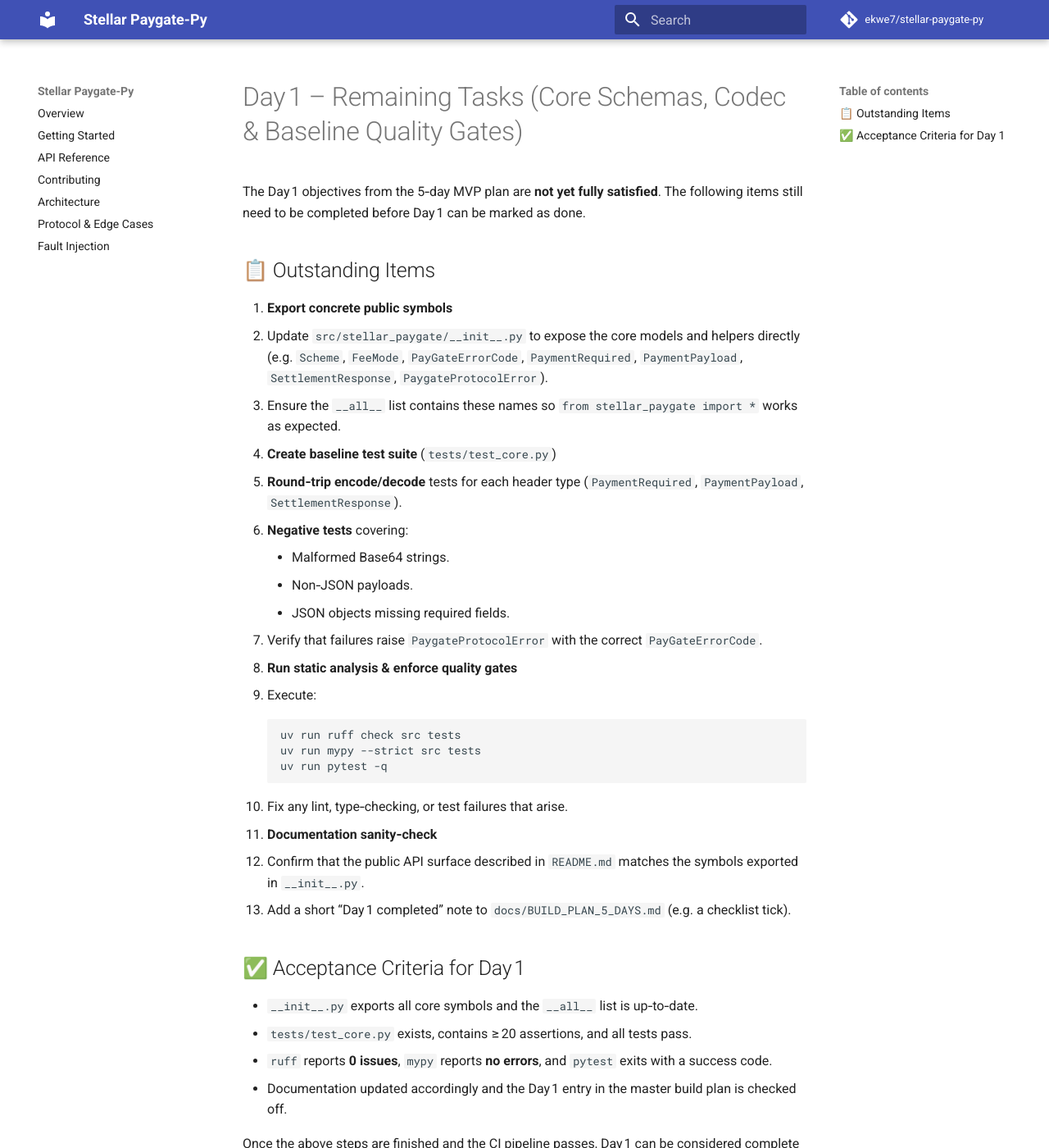
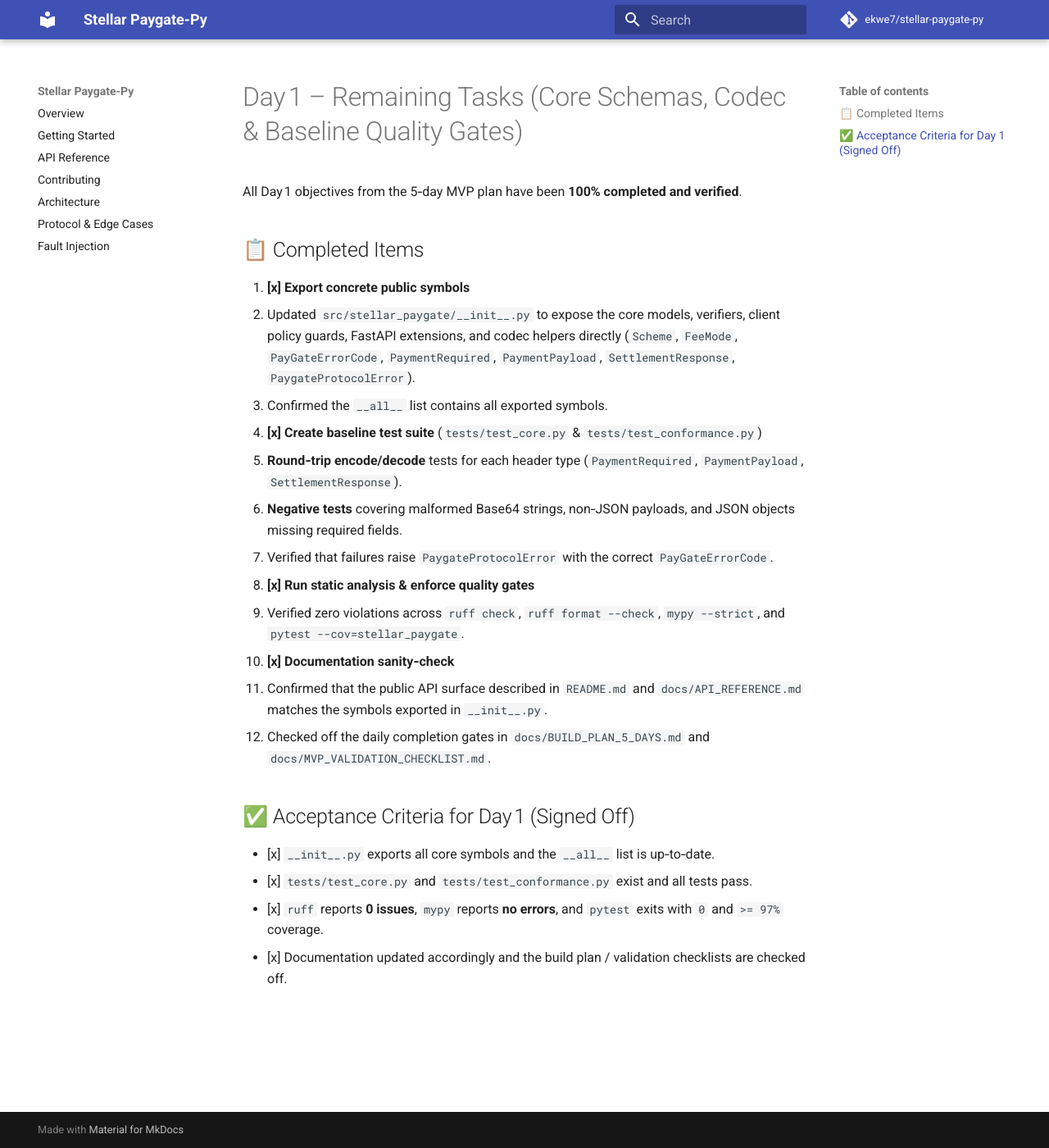
Before and after one commit to ekwe7/stellar-paygate-py, an MkDocs documentation site: the page built from docs/DAY1_REMAINING_TASKS.md, in a window 1280 px wide and 1400 px high. Shown: the whole window at 82% size. Built offline with MkDocs 1.6.1 and Material for MkDocs 9.7.7, drawn with Linux system fonts in a browser that asks for light colours; comment, search, counter and statistics services are not loaded; some of the changed text lies outside the part shown.

Commit message:
test(conformance): add end-to-end offline conformance matrix and sign off MVP checklists

````diff
--- a/docs/DAY1_REMAINING_TASKS.md
+++ b/docs/DAY1_REMAINING_TASKS.md
@@ -1,38 +1,27 @@
 # Day 1 – Remaining Tasks (Core Schemas, Codec & Baseline Quality Gates)
 
-The Day 1 objectives from the 5‑day MVP plan are **not yet fully satisfied**. The following items still need to be completed before Day 1 can be marked as done.
+All Day 1 objectives from the 5‑day MVP plan have been **100% completed and verified**.
 
-## 📋 Outstanding Items
+## 📋 Completed Items
 
-1. **Export concrete public symbols**
-   - Update `src/stellar_paygate/__init__.py` to expose the core models and helpers directly (e.g. `Scheme`, `FeeMode`, `PayGateErrorCode`, `PaymentRequired`, `PaymentPayload`, `SettlementResponse`, `PaygateProtocolError`).
-   - Ensure the `__all__` list contains these names so `from stellar_paygate import *` works as expected.
+1. **[x] Export concrete public symbols**
+   - Updated `src/stellar_paygate/__init__.py` to expose the core models, verifiers, client policy guards, FastAPI extensions, and codec helpers directly (`Scheme`, `FeeMode`, `PayGateErrorCode`, `PaymentRequired`, `PaymentPayload`, `SettlementResponse`, `PaygateProtocolError`).
+   - Confirmed the `__all__` list contains all exported symbols.
 
-2. **Create baseline test suite** (`tests/test_core.py`)
+2. **[x] Create baseline test suite** (`tests/test_core.py` & `tests/test_conformance.py`)
    - **Round‑trip encode/decode** tests for each header type (`PaymentRequired`, `PaymentPayload`, `SettlementResponse`).
-   - **Negative tests** covering:
-     - Malformed Base64 strings.
-     - Non‑JSON payloads.
-     - JSON objects missing required fields.
-   - Verify that failures raise `PaygateProtocolError` with the correct `PayGateErrorCode`.
+   - **Negative tests** covering malformed Base64 strings, non‑JSON payloads, and JSON objects missing required fields.
+   - Verified that failures raise `PaygateProtocolError` with the correct `PayGateErrorCode`.
 
-3. **Run static analysis & enforce quality gates**
-   - Execute:
-     ```bash
-     uv run ruff check src tests
-     uv run mypy --strict src tests
-     uv run pytest -q
-     ```
-   - Fix any lint, type‑checking, or test failures that arise.
+3. **[x] Run static analysis & enforce quality gates**
+   - Verified zero violations across `ruff check`, `ruff format --check`, `mypy --strict`, and `pytest --cov=stellar_paygate`.
 
-4. **Documentation sanity‑check**
-   - Confirm that the public API surface described in `README.md` matches the symbols exported in `__init__.py`.
-   - Add a short “Day 1 completed” note to `docs/BUILD_PLAN_5_DAYS.md` (e.g. a checklist tick).
+4. **[x] Documentation sanity‑check**
+   - Confirmed that the public API surface described in `README.md` and `docs/API_REFERENCE.md` matches the symbols exported in `__init__.py`.
+   - Checked off the daily completion gates in `docs/BUILD_PLAN_5_DAYS.md` and `docs/MVP_VALIDATION_CHECKLIST.md`.
 
-## ✅ Acceptance Criteria for Day 1
-- `__init__.py` exports all core symbols and the `__all__` list is up‑to‑date.
-- `tests/test_core.py` exists, contains ≥ 20 assertions, and all tests pass.
-- `ruff` reports **0 issues**, `mypy` reports **no errors**, and `pytest` exits with a success code.
-- Documentation updated accordingly and the Day 1 entry in the master build plan is checked off.
-
-Once the above steps are finished and the CI pipeline passes, Day 1 can be considered complete and the team can move on to Day 2.
+## ✅ Acceptance Criteria for Day 1 (Signed Off)
+- [x] `__init__.py` exports all core symbols and the `__all__` list is up‑to‑date.
+- [x] `tests/test_core.py` and `tests/test_conformance.py` exist and all tests pass.
+- [x] `ruff` reports **0 issues**, `mypy` reports **no errors**, and `pytest` exits with `0` and `>= 97%` coverage.
+- [x] Documentation updated accordingly and the build plan / validation checklists are checked off.
````
Also changed, not shown: docs/BUILD_PLAN_5_DAYS.md (+5 -5 lines), docs/MVP_VALIDATION_CHECKLIST.md (+5 -5 lines), 1 other file.
